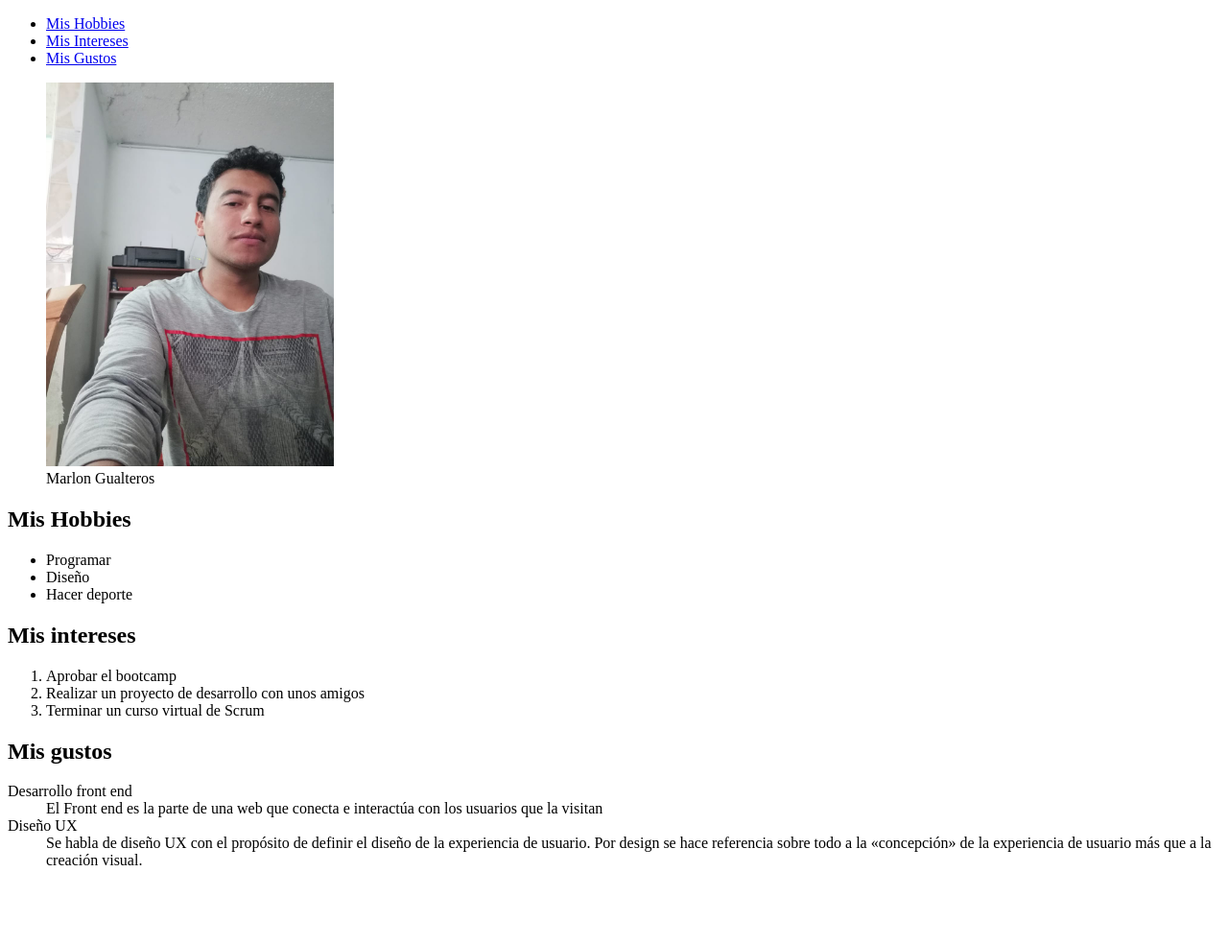
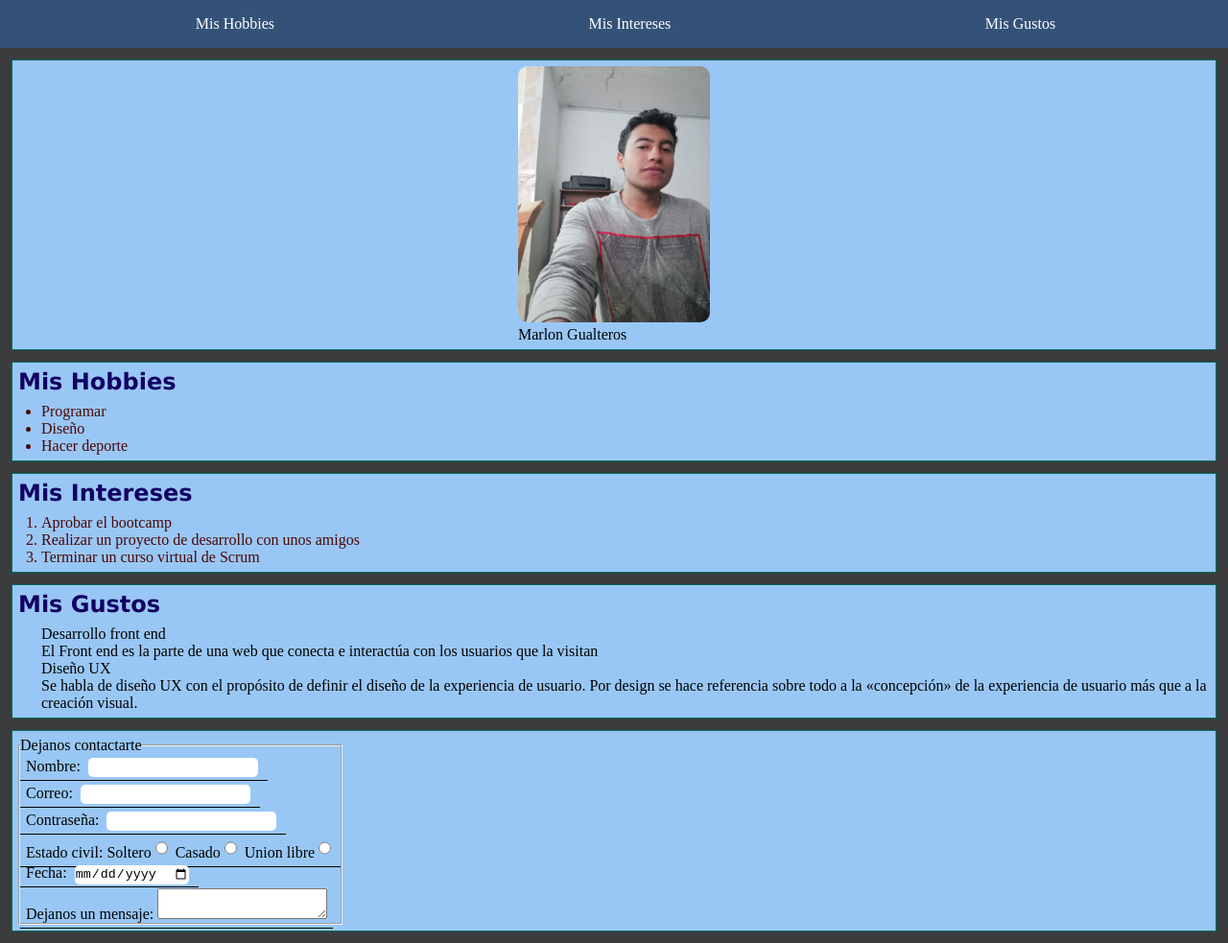
Before and after one commit to magualteros/bit00me, a plain HTML site: page docs/index.html in a window 1280 px wide. Shown: the whole page at 96% size. Before the commit the page ends 922 px from the top, so only its background shows below. Drawn offline with Linux system fonts and the light colour scheme.

Commit message:
Creación de formulario y se añadieron estilos basicos con css desde un archivo externo

```diff
--- /dev/null
+++ b/docs/css/styles.css
@@ -0,0 +1,77 @@
+*{
+    margin: 0;
+    padding: 0;
+}
+
+body{
+    background-color: #3a3c3d;
+}
+
+/*Estilos del Header*/
+
+header{
+    background-color: #345278;
+    padding:16px;
+}
+
+header ul{
+    display: flex;
+    justify-content: space-around;
+}
+.menu-item{
+    list-style: none;
+}
+a{
+    color: #fff;
+    text-decoration: none;
+}
+
+/*Estilos de las secciones*/
+
+h2{
+    font-family:Verdana;
+    margin-bottom: 8px;
+    color:#120063;
+}
+section{
+    border: 1px solid #036e60;
+    margin: 12px;
+    background-color: #99c7f5;
+    padding: 6px;
+}
+
+#personalImage{
+    display: flex;
+    justify-content: center;
+    align-items: center;
+}
+
+#personalImage figure img{
+    width: 200px;
+    height: auto;
+    border-radius: 10px;
+}
+
+ul,ol,dl{
+    padding-left: 24px;
+}
+
+li{
+    color: #4b0707;
+}
+
+#formulario{
+    display: flex;
+}
+label{
+    border-bottom: 1px solid #000;
+    padding: 6px;
+    margin-top: 8px;
+}
+input{
+    border-radius: 5px;
+    border: none;
+    height: 20px;
+    margin: 4px;
+    outline: none;
+}
--- a/docs/index.html
+++ b/docs/index.html
@@ -4,22 +4,23 @@
     <meta charset="UTF-8">
     <meta http-equiv="X-UA-Compatible" content="IE=edge">
     <meta name="viewport" content="width=device-width, initial-scale=1.0">
+    <link rel="stylesheet" href="./css/styles.css">
     <title>Marlon Gualteros</title>
 </head>
 <body>
     <header>
         <nav>
             <ul>
-                <li><a href="#hobbies">Mis Hobbies</a></li>
-                <li><a href="#intereses">Mis Intereses</a></li>
-                <li><a href="#gustos">Mis Gustos</a></li>
+                <li class="menu-item"><a href="#hobbies">Mis Hobbies</a></li >
+                <li class="menu-item"><a href="#intereses">Mis Intereses</a></li>
+                <li class="menu-item"><a href="#gustos">Mis Gustos</a></li>
             </ul>
         </nav>
     </header>
     <main>
-        <section>
+        <section id="personalImage">
             <figure>
-                <img src="./me.jpeg" alt="Marlon Gualteros" style=" height: 50vh;">
+                <img src="./images/me.jpeg" alt="Marlon Gualteros">
                 <figcaption>Marlon Gualteros</figcaption>
             </figure>
         </section>
@@ -33,7 +34,7 @@
             </ul>
         </section>
         <section id="intereses">
-            <h2>Mis intereses</h2>
+            <h2>Mis Intereses</h2>
             <ol>
                 <li>Aprobar el bootcamp</li>
                 <li>Realizar un proyecto de desarrollo con unos amigos</li>
@@ -41,7 +42,7 @@
             </ol>
         </section>
         <section id="gustos">
-            <h2>Mis gustos</h2>
+            <h2>Mis Gustos</h2>
             <dl>
                 <dt>Desarrollo front end
                 <dd>El Front end es la parte de una web que conecta e interactúa con los usuarios que la visitan</dd></dt>
@@ -49,6 +50,35 @@
                 <dd>Se habla de diseño UX con el propósito de definir el diseño de la experiencia de usuario. Por design se hace referencia sobre todo a la «concepción» de la experiencia de usuario más que a la creación visual.</dd></dt>
             </dl>
         </section>
+        <section id="formulario">
+            <br action="">
+                <fieldset>
+                    <legend>Dejanos contactarte</legend>
+                    <label>Nombre:
+                        <input type="text"/>
+                    </label><br>
+                    <label >Correo:
+                        <input type="email">
+                    </label><br>
+                    <label>Contraseña:
+                        <input type="password"/>
+                    </label><br>
+                    <label>Estado civil:
+                        Soltero<input type="radio" name="estadoCv"/>
+                        Casado<input type="radio" name="estadoCv"/>
+                        Union libre<input type="radio" name="estadoCv"/>
+                    </label><br>
+                    <label>Fecha:
+                        <input type="date"/>
+                    </label><br>
+                    <label>Dejanos un mensaje:
+                        <textarea>
+
+                        </textarea>
+                    </label><br>
+                </fieldset>
+            </form>
+        </section>
     </main>
 </body>
 </html>
```
Also changed, not shown: docs/images/me.jpeg (renamed from docs/me.jpeg).
